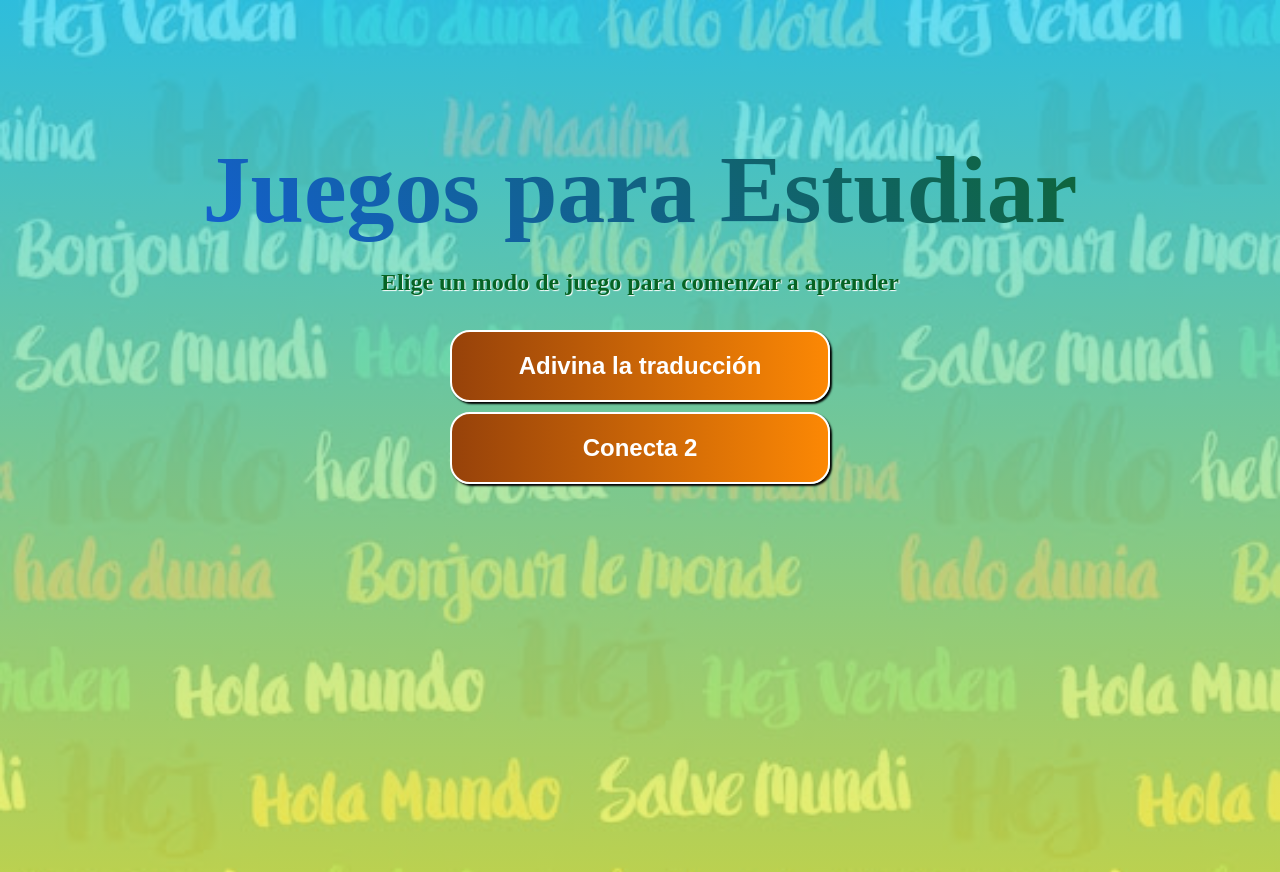
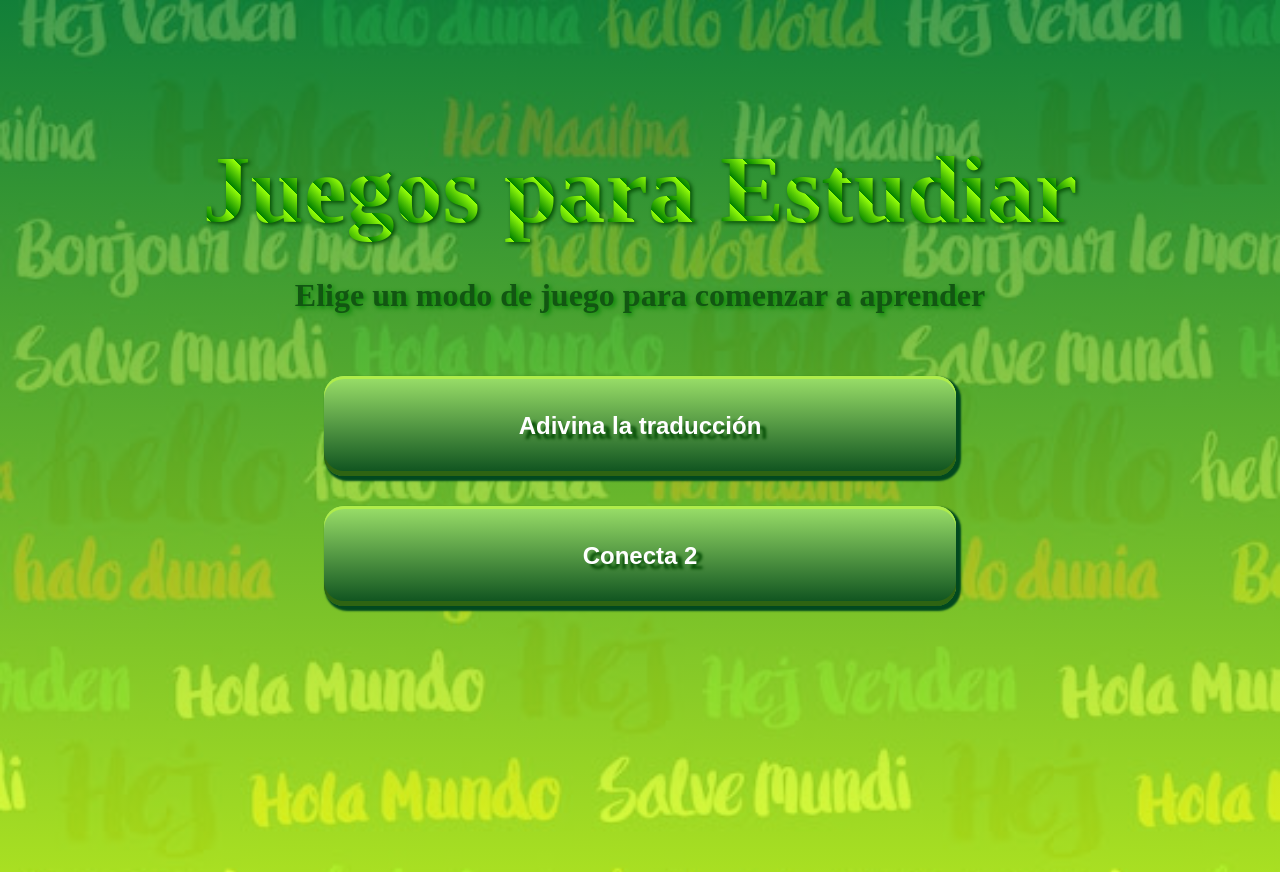
Before and after one commit to andresSBLM/proyectos_simples, a PHP site: page / in a window 1280 px wide. Run offline with PHP 8.4, Linux system fonts and the light colour scheme.

Commit message:
mejoras css + logica
Grandísima mejora visual del css en voltear y el menú de inicio, cambio de lógica javascript para implementar en el css grid, permitiendo mejor visualización y organización del contenido.

```diff
--- a/Juego_de_palabras/css/style.css
+++ b/Juego_de_palabras/css/style.css
@@ -10,18 +10,36 @@
     --azul: blue;
     --verde: green;
     --rojo: red;
-    --fondo-body-inicio: linear-gradient( rgba(54, 211, 242, 0.778), rgba(236, 236, 61, 0.778));
-    --fondo-main-voltear: linear-gradient(rgba(255, 255, 255, 0.582), rgba(0, 0, 0, 0.493));
-    --fondo-h1-inicio: linear-gradient(45deg, #155eef, #0d670d);
-    --fondo-h1-voltear: linear-gradient(45deg, #fd0404, #000000);
-    --fondo-boton-inicio:  linear-gradient(90deg,  #97420a, #fc8804);
+    --amarillo: yellow ;
+
+    --color-texto-cartas: rgb(231, 231, 153);
+    --color-slogan-inicio: rgb(18, 86, 18);
+
+    --fondo-body-inicio: linear-gradient( rgba(18, 131, 31, 0.778), rgba(213, 255, 2, 0.778));
+    --fondo-main-voltear: linear-gradient(rgba(169, 155, 45, 0.799), rgba(235, 226, 174, 0.493));
+    --fondo-h1-inicio: repeating-linear-gradient(45deg, green 20px, #94ff08 40px);
+    --fondo-h1-voltear: linear-gradient(0deg, #000000, #615d05);
+    --fondo-boton-inicio:  linear-gradient(0deg, #0a4e1d, #9be069);
     --fondo-boton-hover: linear-gradient(90deg, rgba(255, 2, 2, 0.764), rgba(0, 0, 0, 0.847));
     --fondo-acierto: linear-gradient(rgb(7, 247, 7), rgba(0, 128, 0, 0.479));
     --fondo-fallo: linear-gradient(rgb(247, 7, 7), rgba(221, 101, 101, 0.479));
-    --fondo-carta: linear-gradient(rgba(173, 170, 170, 0.575), rgba(238, 229, 229, 0.514));
+    --fondo-carta: linear-gradient(0deg, rgba(245, 197, 5, 0.575), rgba(228, 143, 15, 0.514));
     --fondo-carta-hover: linear-gradient(rgba(61, 220, 220, 0.766), rgba(18, 95, 210, 0.755));
+
     --sombras: black;
+    --sombras-texto-button: rgb(77, 77, 6);
+    --sombras-verde: rgb(4, 77, 4);
 }
+
+
+
+
+
+
+
+
+
+
 
 /*Archivo principal de inicio index.html */
 
@@ -48,13 +66,14 @@
     font-weight: bold;
     padding-top: 70px;
     margin-bottom: 0;
+    filter: drop-shadow(2px 2px 2px var(--sombras-verde));
 }
 
 #cabecera_inicio p {
-    color:rgb(6, 99, 35);
-    text-shadow: 1px 1px 1px var(--blanco);
+    color: var(--color-slogan-inicio);
+    text-shadow: 2px 2px 5px var(--verde);
     font-weight: bold;
-    font-size: 1.5rem;
+    font-size: 2rem;
 }
 
 #main_inicio {
@@ -62,26 +81,48 @@
 }
 
 #main_inicio button {
-    max-width: 30%;
+    max-width: 50%;
     margin: auto;
     width: 100%;
+    height: 100px;
     padding: 20px;
-    margin-top: 10px;
+    margin-top: 30px;
     border-radius: 20px;
-    border: 2px solid var(--blanco);
+    border: none;
     background: var(--fondo-boton-inicio);
     color: var(--blanco);
+    text-shadow: 6px 5px 3px var(--sombras-verde);
     font-weight: bold;
     font-size: 1.5rem;
-    box-shadow: 2px 2px 2px var(--negro);
+    box-shadow: inset 0 3px 0 0 rgb(175, 237, 75),
+                inset 0 -5px 0 0 rgb(46, 100, 18),
+                3px 3px 2px 2px rgb(2, 73, 31);
 }
 
 #main_inicio button:hover {
-    background: var(--fondo-boton-hover);
-    text-shadow: 2px 2px 2px var(--negro);
+box-shadow:
+    inset 0 5px 6px 2px rgb(2, 73, 31),
+    inset 0 -3px 6px 2px  rgb(46, 100, 18),
+     3px 3px 7px 2px rgb(175, 237, 75);
+transform: translateY(3px);
 }
 
+
+
+
+
+
+
+
 /*archivo voltear*/
+
+article {
+    display: grid;
+    grid-template-columns: repeat(auto-fit, minmax(200px, 1fr));
+    grid-auto-rows: 200px;
+    gap: 20px;
+    margin: 0 20px 0 20px;
+}
 
 #body_voltear {
     background: var(--fondo-main-voltear), url(../img/fondo_voltear.jpg);
```
Also changed, not shown: other parts of Juego_de_palabras/css/style.css (+15 -13 lines), Juego_de_palabras/voltear.html (+2 -12 lines), Juego_de_palabras/img/hover-carta.png (deleted).
